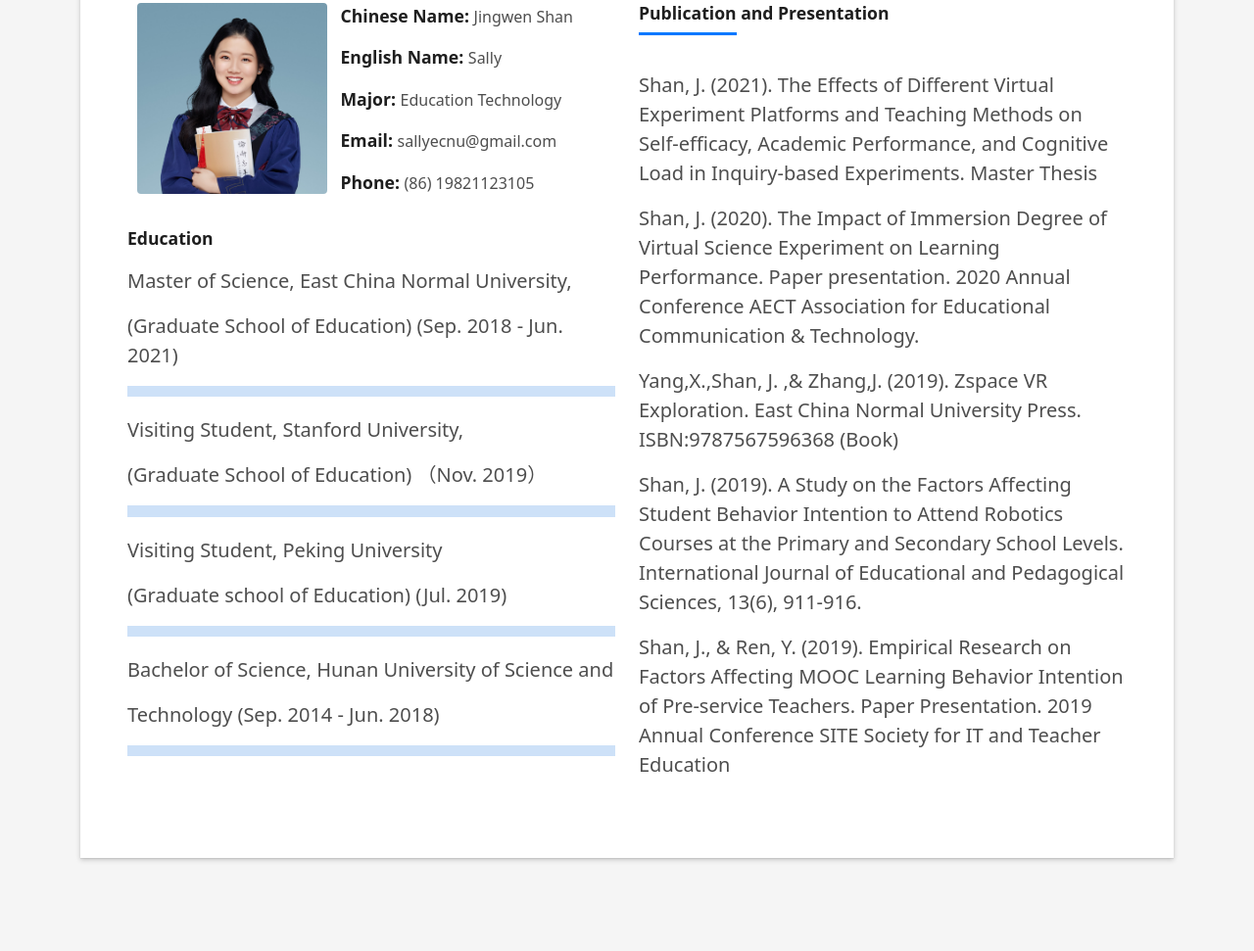
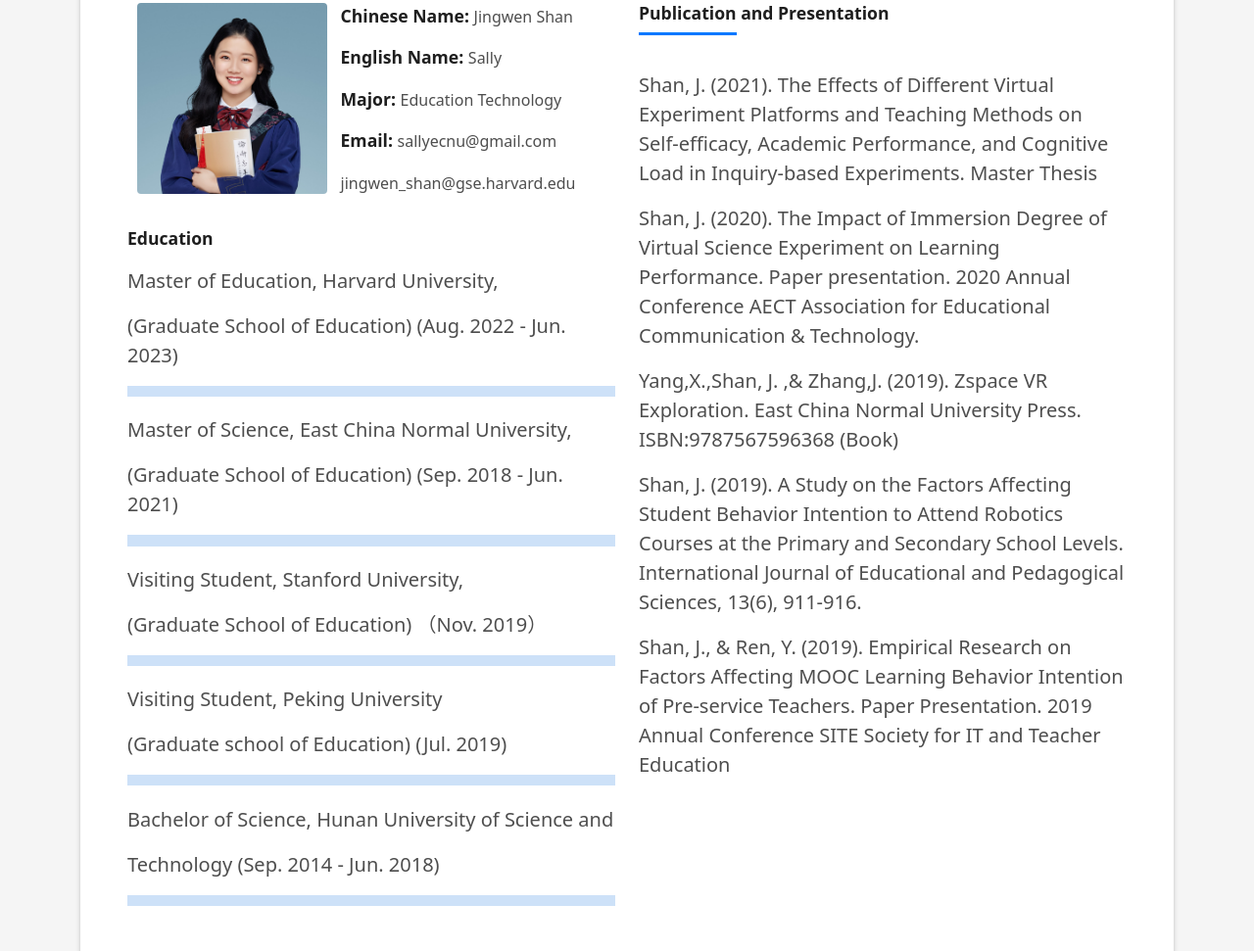
Before and after one commit to Jingwen-Shan/Jingwen-Shan.github.io, a plain HTML site: page index.html in a window 1280 px wide. Shown: the part 925-1896 px from the top of the page at 98% size. Drawn offline with Linux system fonts and the light colour scheme.

Commit message:
Update index.html

```diff
--- a/index.html
+++ b/index.html
@@ -94,12 +94,18 @@
                         <p><span class="title-s">English Name: </span> <span>Sally</span></p>
                         <p><span class="title-s">Major: </span> <span>Education Technology</span></p>
                         <p><span class="title-s">Email: </span> <span>sallyecnu@gmail.com</span></p>
-                        <p><span class="title-s">Phone: </span> <span>(86) 19821123105</span></p>
+                       <p><span class="title-s"> </span> <span>jingwen_shan@gse.harvard.edu</span></p>
+
                       </div>
                     </div>
                   </div>
                   <div class="skill-mf">
                     <p class="title-s">Education</p>
+       <p class="lead">
+                    <span>Master of Education, Harvard University,<p class="lead">(Graduate School of Education)</span> <span class="pull-right"> (Aug. 2022 - Jun. 2023)</span>
+                    <div class="progress">
+                      <div class="progress-bar" role="progressbar" style="width: 0%;" aria-valuenow="0" aria-valuemin="0" aria-valuemax="100"></div>
+                        </div>
                     <p class="lead">
                     <span>Master of Science, East China Normal University,<p class="lead">(Graduate School of Education)</span> <span class="pull-right"> (Sep. 2018 - Jun. 2021)</span>
                     <div class="progress">
```
